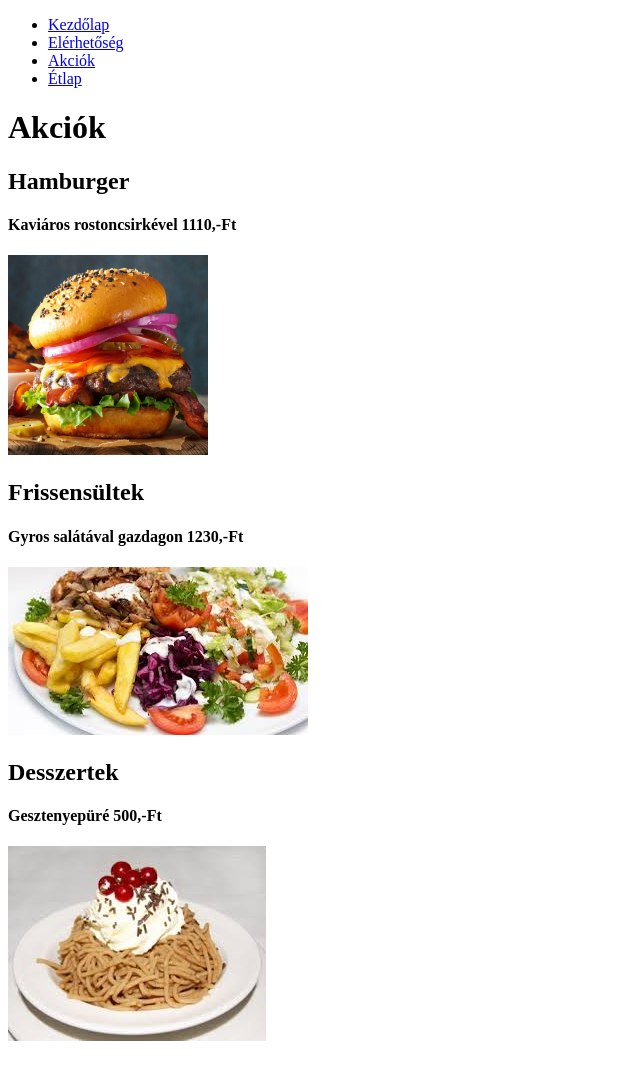
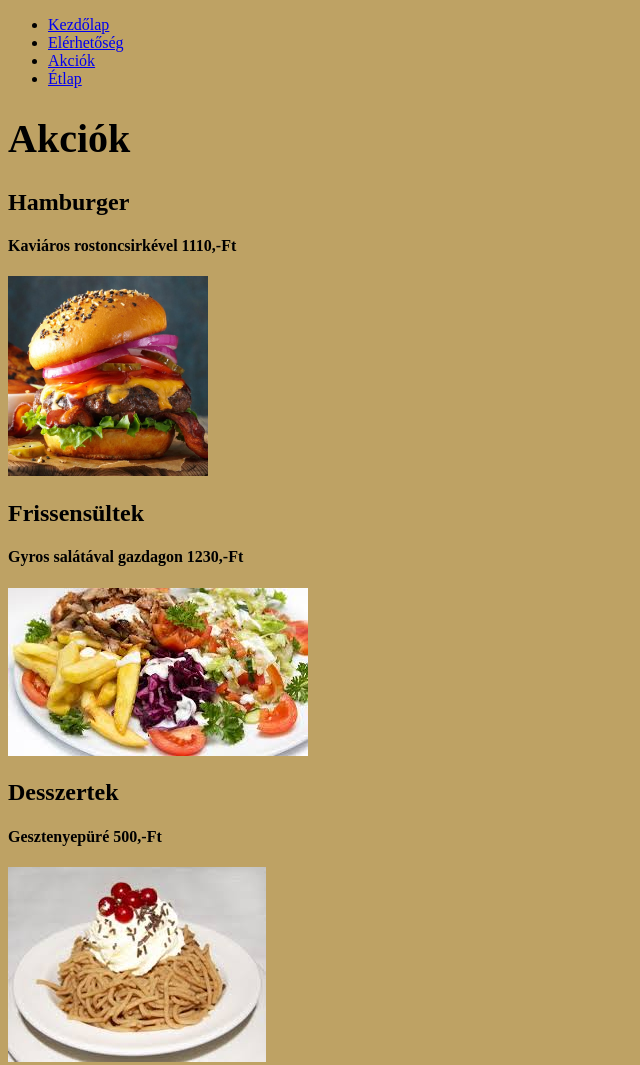
Before and after one commit to lendvaie/lendvaie.github.io, a plain HTML site: page akciok.html in a window 1280 px wide. Shown: the whole page, without its empty margins (0-640 px from the left). Drawn offline with Linux system fonts and the light colour scheme.

Commit message:
Init Page

```diff
--- a/akciok.html
+++ b/akciok.html
@@ -3,6 +3,7 @@
 <head>
     <meta charset="UTF-8">
     <meta name="viewport" content="width=device-width, initial-scale=1.0">
+    <link rel="stylesheet" href="css/main.css">
     <title>Akciók</title>
 </head>
 <body>
--- /dev/null
+++ b/css/main.css
@@ -0,0 +1,2 @@
+body {background-color:rgba(185, 155, 88, 0.925);}
+h1 {font-size:40px;}
```
Also changed, not shown: elerhetoseg.html (+1 -0 lines), etlap.html (+1 -0 lines), index.html (+1 -0 lines).
